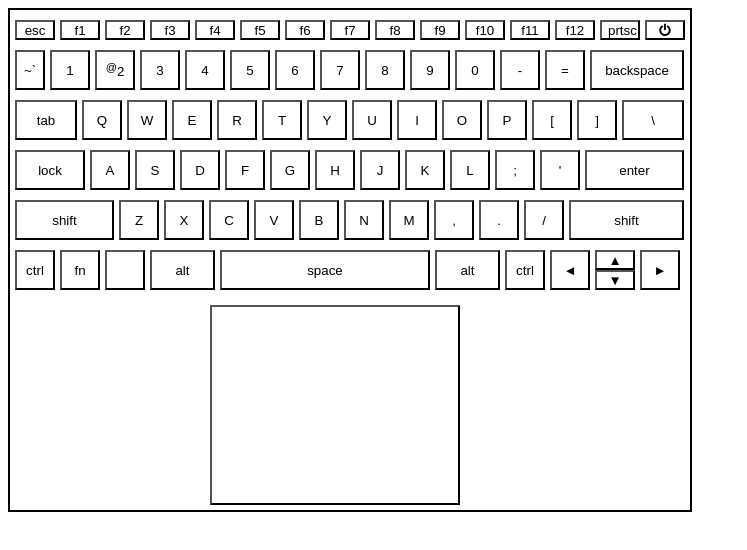
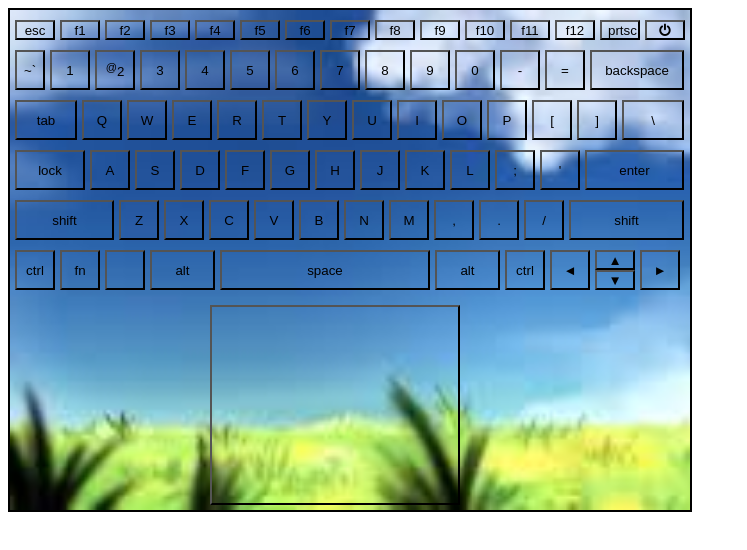
Before and after one commit to Vinodchoudhary6016/KeyBoard_UI, a plain HTML site: page index.html in a window 1280 px wide. Shown: the whole page, without its empty margins (0-747 px from the left). Drawn offline with Linux system fonts and the light colour scheme.

Commit message:
Update index.html

```diff
--- a/index.html
+++ b/index.html
@@ -11,7 +11,7 @@
             width: 680px;
             height: 500px;
             border: 2px solid rgb(0, 0, 0);
-            background-image: url(./island.jpg);
+            background-image: url(download.jpeg);
             background-repeat: no-repeat;
             background-size: cover;
         }
```
